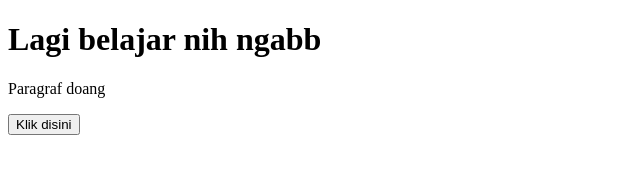
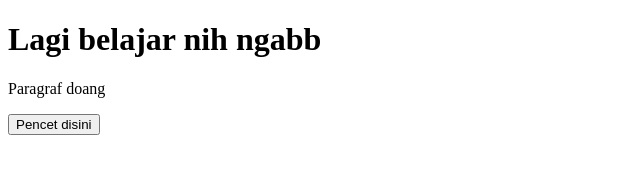
Before and after one commit to Pewspew/Belajar-Github, a plain HTML site: page index.html in a window 1280 px wide. Shown: the full height of the page, 0-640 px from the left. Drawn offline with Linux system fonts and the light colour scheme.

Commit message:
Ubah button

```diff
--- a/index.html
+++ b/index.html
@@ -9,7 +9,7 @@
 
     <h1>Lagi belajar nih ngabb</h1>
     <p>Paragraf doang</p>
-    <button>Klik disini</button>
+    <button>Pencet disini</button>
 
 </body>
 </html>
```
